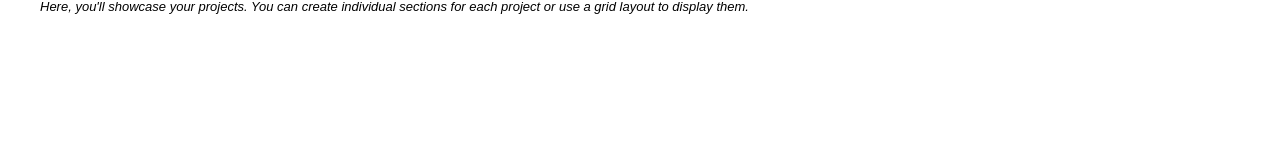
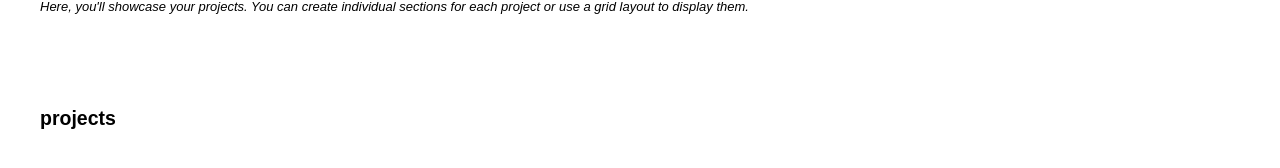
Before and after one commit to coenradina/portfolio, a plain HTML site: page html/index.html in a window 1280 px wide. Shown: the part 1399-1567 px from the top of the page. Before the commit the page ends 1474 px from the top, so only its background shows below. Drawn offline with Linux system fonts and the light colour scheme.

Commit message:
Update index.html

```diff
--- a/html/index.html
+++ b/html/index.html
@@ -53,6 +53,9 @@
         <h2>Portfolio</h2>
         <p>Here, you'll showcase your projects. You can create individual sections for each project or use a grid layout to display them.</p>
         </section>
+    <section>
+        <h2 class="header"> projects </h2>
+    </section>
     <footer></footer>
 
     <script type="text/javascript" src="../js/index.js"></script>
```
